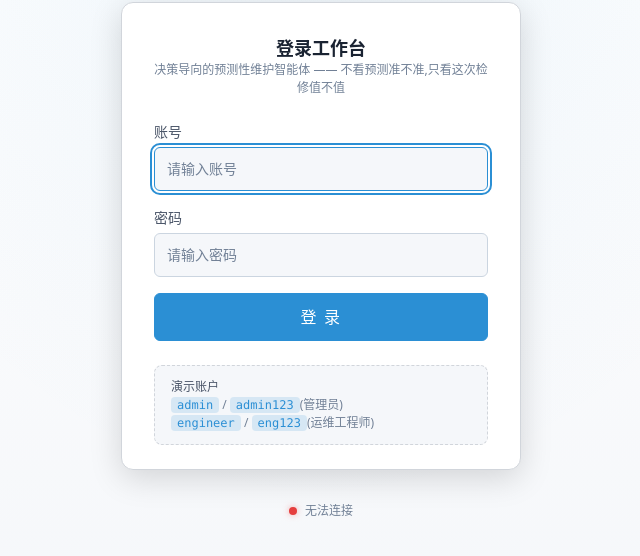
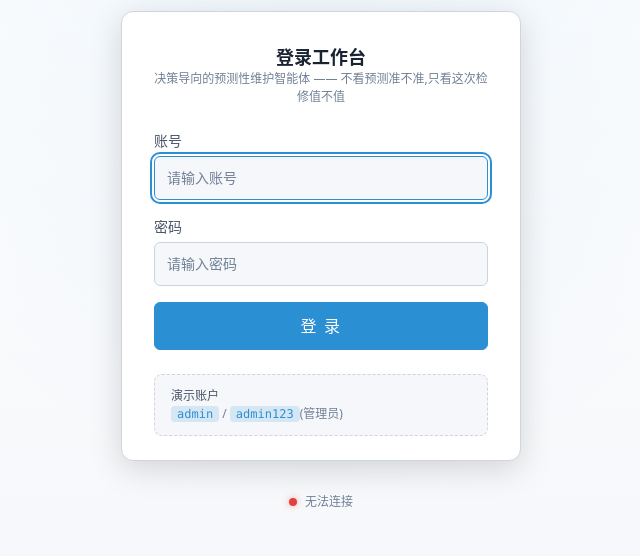
Before and after one commit to QIANJINAO/PrognosOps, a plain HTML site: page app/static/login.html in a window 1280 px wide. Shown: the part 172-728 px from the top of the page, without its empty margins (319-959 px from the left). Drawn offline with Linux system fonts and the light colour scheme; no server answers.

Commit message:
新增登录

```diff
--- a/app/static/login.html
+++ b/app/static/login.html
@@ -69,7 +69,6 @@
       <div class="po-login-hint">
         <p class="po-login-hint-title">演示账户</p>
         <p class="po-login-hint-row"><code>admin</code> / <code>admin123</code>(管理员)</p>
-        <p class="po-login-hint-row"><code>engineer</code> / <code>eng123</code>(运维工程师)</p>
       </div>
     </section>
 
```
